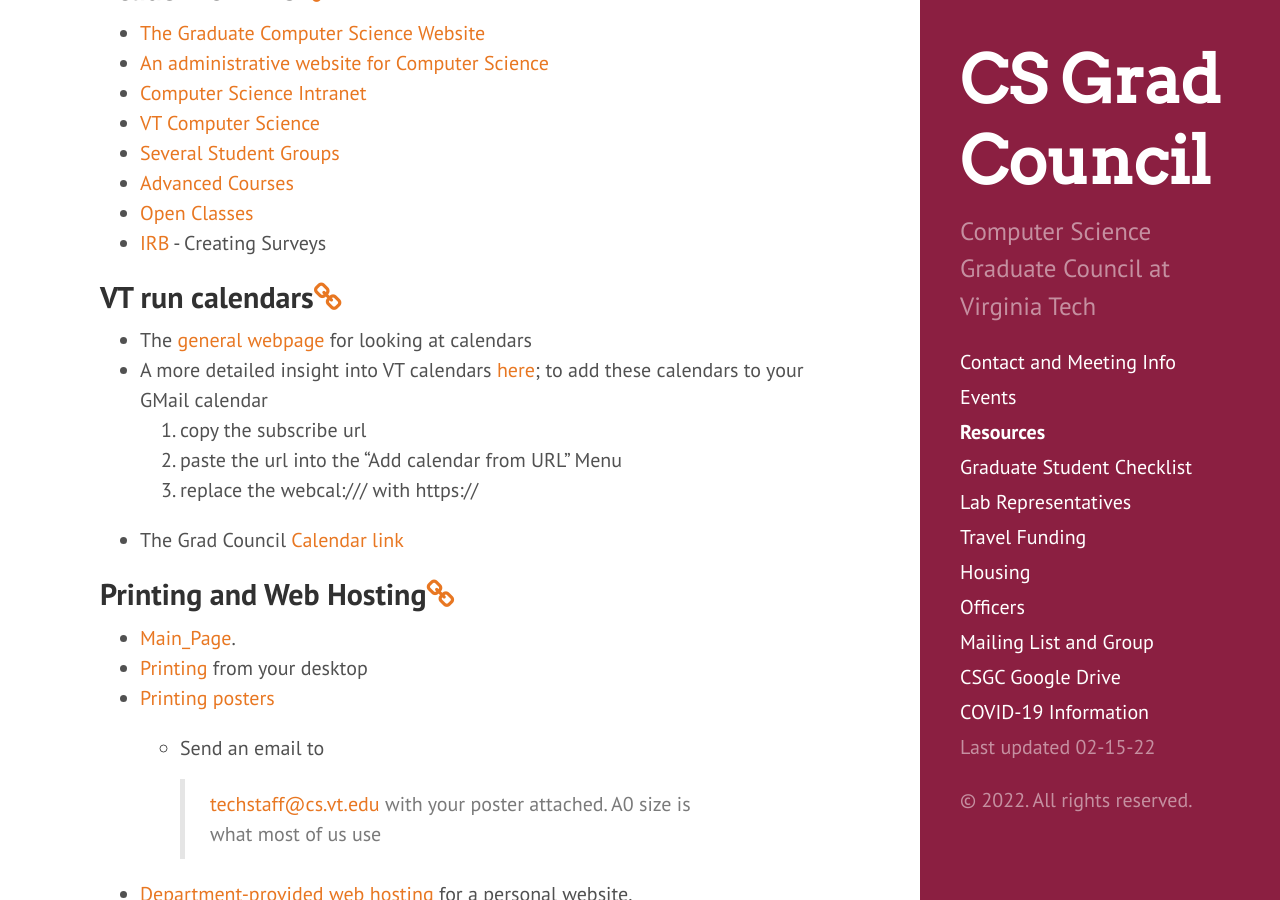
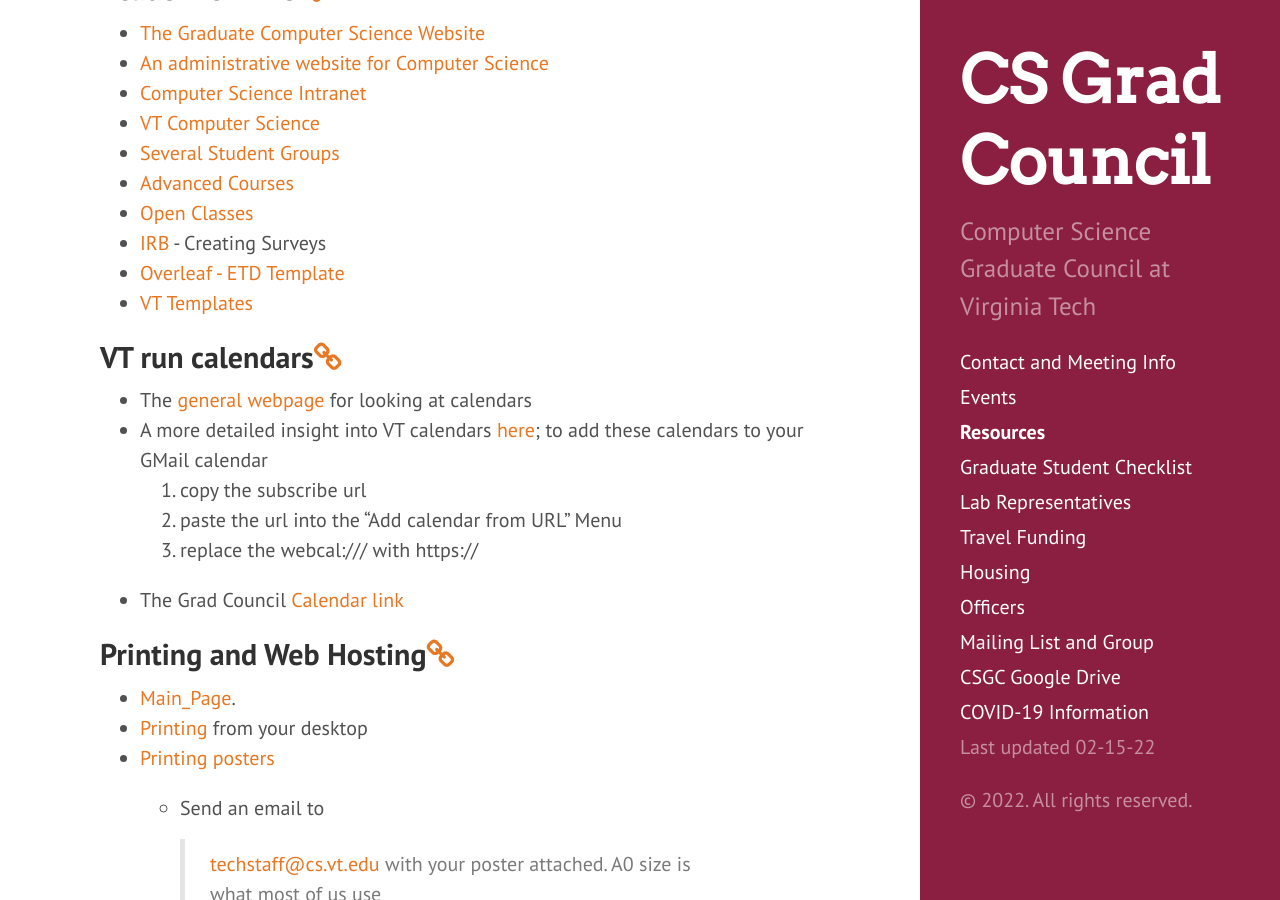
Before and after one commit to CSGraduateCouncil-VirginiaTech/csgc-website, a Jekyll site: the page built from resources.md, in a window 1280 px wide and 900 px high, scrolled down 1310 px. Built offline with Jekyll 4.4.1, drawn with Linux system fonts in a browser that asks for light colours.

Commit message:
Added Overleaf Template Links

```diff
--- a/resources.md
+++ b/resources.md
@@ -51,6 +51,8 @@
 * [Advanced Courses](http://people.cs.vt.edu/barnette/grad/courses)
 * [Open Classes](https://banweb.banner.vt.edu/ssb/prod/HZSKVTSC.P_DispRequest)
 * [IRB](https://secure.research.vt.edu/irb/) - Creating Surveys
+* [Overleaf - ETD Template](https://www.overleaf.com/latex/templates/virginia-tech-etd-template/cpqhbscstfrx#.WusPwtMvxBw)
+* [VT Templates](https://www.overleaf.com/gallery/tagged/vt)
 
 
 ## <a name="Calendars"></a>VT run calendars<a href="#Calendars"><i class="fa fa-link" aria-hidden="true"></i></a>
```
